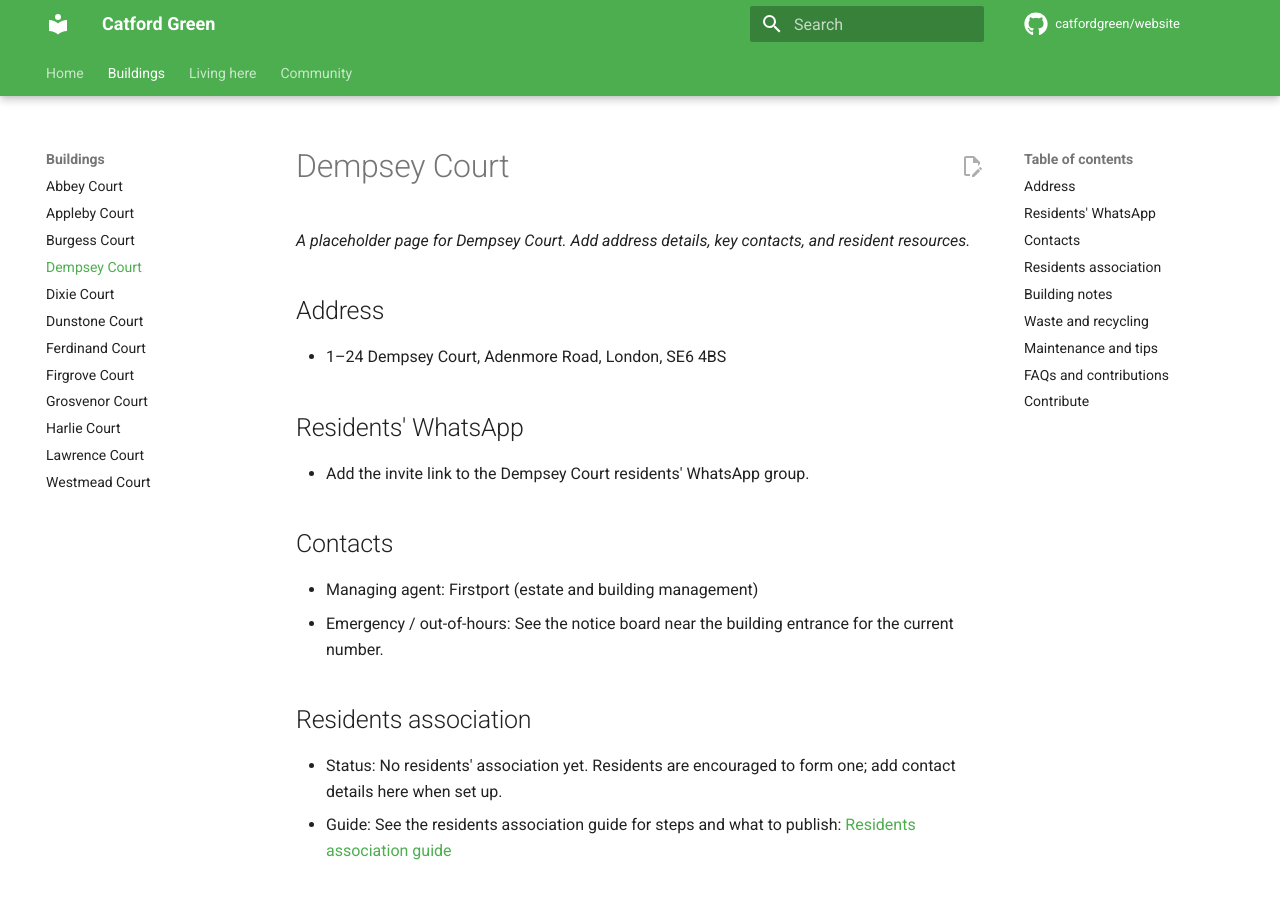
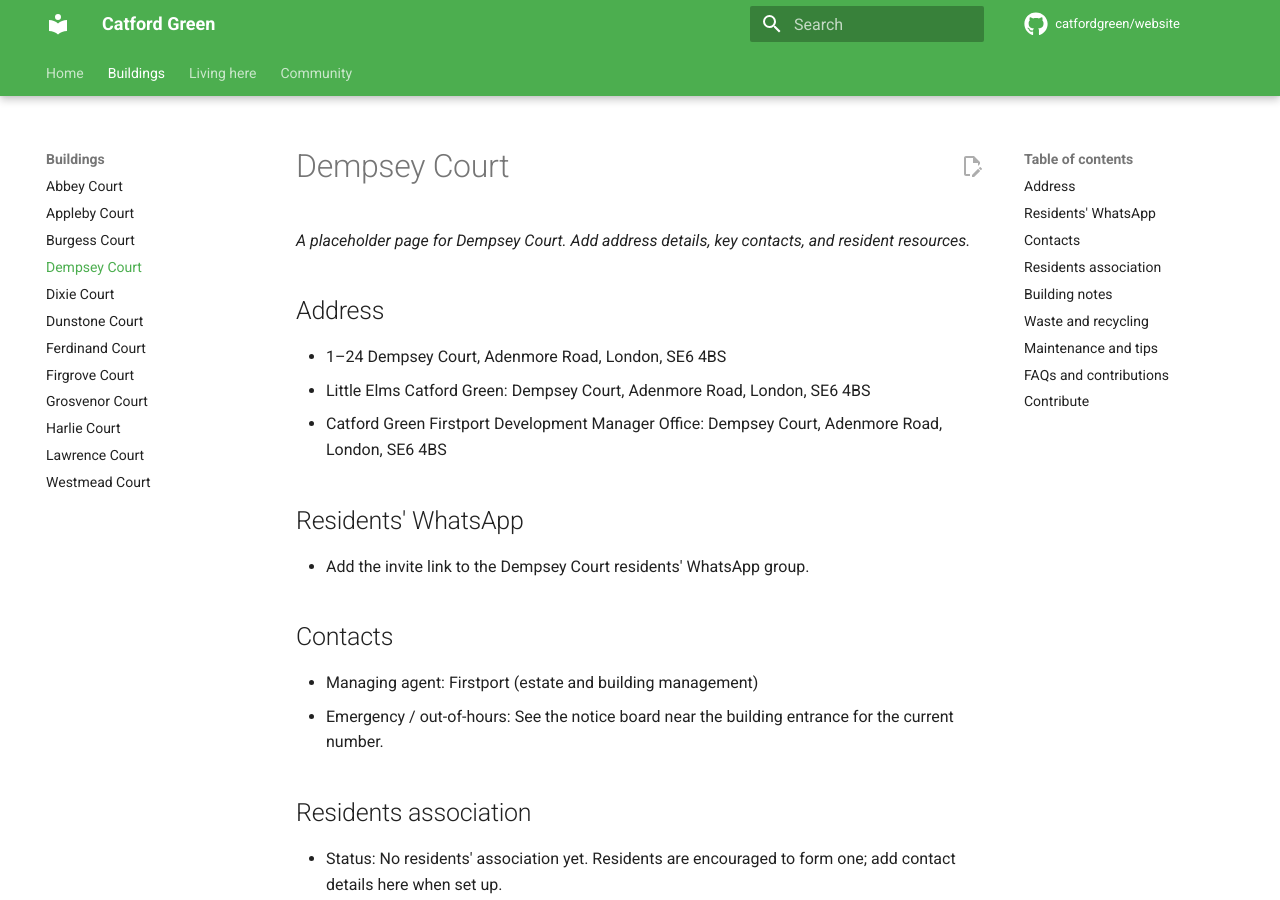
Before and after one commit to catfordgreen/website, an MkDocs documentation site: the page built from docs/dempsey-court/index.md, in a window 1280 px wide and 900 px high. Built offline with MkDocs 1.6.1 and Material for MkDocs 9.7.7, drawn with Linux system fonts in a browser that asks for light colours; plug-ins that fetch from the network failed and are left out; comment, search, counter and statistics services are not loaded.

Commit message:
Update address details in Dempsey Court index
Added additional address details for Dempsey Court.

```diff
--- a/docs/dempsey-court/index.md
+++ b/docs/dempsey-court/index.md
@@ -4,6 +4,8 @@ _A placeholder page for Dempsey Court. Add address details, key contacts, and re
 
 ## Address
 - 1–24 Dempsey Court, Adenmore Road, London, SE6 4BS
+- Little Elms Catford Green: Dempsey Court, Adenmore Road, London, SE6 4BS
+- Catford Green Firstport Development Manager Office: Dempsey Court, Adenmore Road, London, SE6 4BS
 
 ## Residents' WhatsApp
 - Add the invite link to the Dempsey Court residents' WhatsApp group.
```
